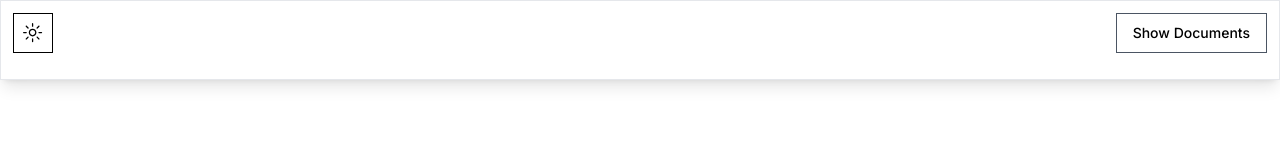
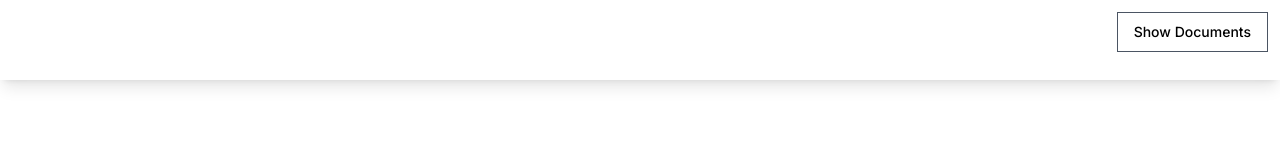
Before and after one commit to gourab8389/docblend, a Next.js app: page / in a window 1280 px wide. Shown: the top 160 px of the page. Built offline with nearby package versions, Linux system fonts and the light colour scheme.

Commit message:
remove mode toggle

```diff
--- a/app/layout.tsx
+++ b/app/layout.tsx
@@ -3,7 +3,6 @@ import { Inter as FontSans } from "next/font/google"
 import "./globals.css";
 import { ClerkProvider } from "@clerk/nextjs";
 import { cn } from "@/lib/utils";
-import { ThemeProvider } from "./theme-provider";
 
 const fontSans = FontSans({
   subsets: ["latin"],
@@ -29,13 +28,7 @@ export default function RootLayout({
             fontSans.variable
           )}
         >
-          <ThemeProvider
-            attribute="class"
-            defaultTheme="system"
-            enableSystem
-            disableTransitionOnChange>
           {children}
-          </ThemeProvider>
         </body>
       </html>
     </ClerkProvider>
--- a/app/page.tsx
+++ b/app/page.tsx
@@ -5,10 +5,7 @@ import Link from "next/link";
 export default function Home() {
   return (
     <div className="relative h-screen">
-      <div className="absolute top-0 left-0 w-full h-20 overflow-hidden border shadow-lg">
-        <div className="absolute top-3 left-3">
-          <ModeToggle/>
-        </div>
+      <div className="absolute top-0 left-0 w-full h-20 shadow-lg">
         <div className="absolute top-3 right-3">
           <Link href={'/dashboard'}>
             <Button variant={'secondary'} className="border border-gray-600 dark:border-white rounded-lg">Show Documents</Button>
```
